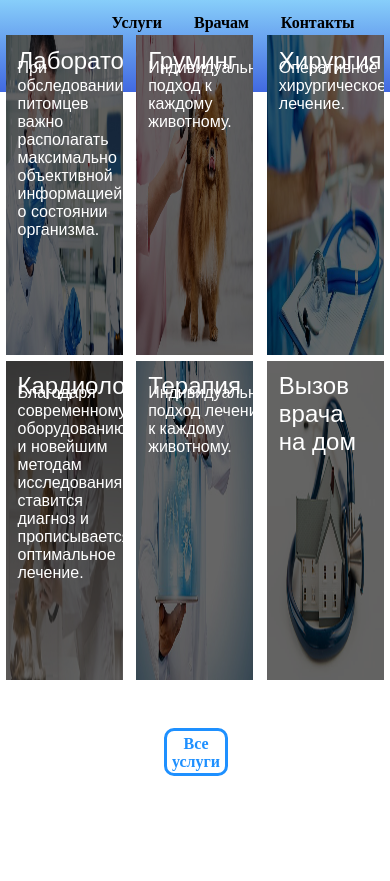
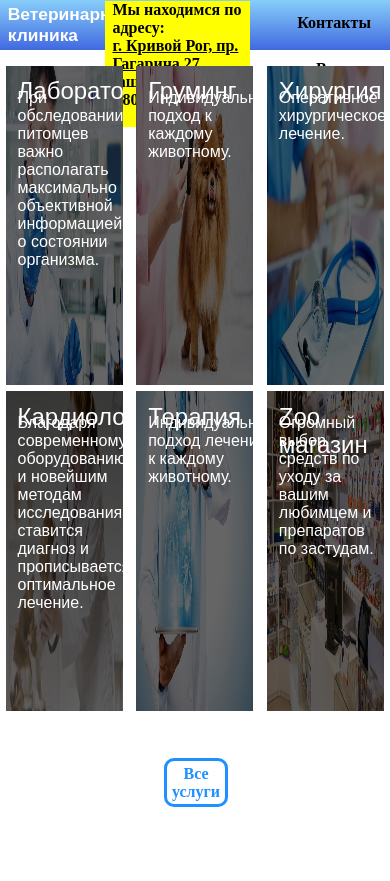
Before and after one commit to MainStar/Myr, a PHP site: page /index.html in a window 390 px wide; the page is wider, and only the part inside the window is pictured. Shown: the top 881 px of that part. Run offline with PHP 8.4, Linux system fonts and the light colour scheme; some libraries are stand-ins or nearby versions.

Commit message:
Changed head of the page. Add Name of cthe clinic and add phone number to thee head

```diff
--- a/index.html
+++ b/index.html
@@ -11,6 +11,19 @@
 <body>
 	<div class="main_container">
 		<div class="block_head">
+			<div class="name_in_head">
+				<a><h3>Ветеринарная клиника «ЛяМур»</h3></a>
+			</div>
+			<div class="addres_in_head">
+				<div class="addres">
+					<a><h4>Мы находимся по адресу: </h4></a>
+					<a href="#contacts" style="color: black;"><h4>г. Кривой Рог, пр. Гагарина 27</h4></a>
+				</div>
+				<div class="phone">
+					<a><h4>Наш телефон: </h4></a>
+					<a><h4>+380 (68) 577-88-77</h4></a>
+				</div>
+			</div>
 			<div class="menu">
 				<ul class="clinic_tab">
 					<li><a href="#contacts">Контакты</a></li>
@@ -81,9 +94,9 @@
 					</div>
 					<div class="service">
 						<div class="service6">
-							<img src="images/doctor_home.jpg">
-							<a>Вызов врача на дом</a>
-							<p><span class="service_info"></span></p>
+							<img src="images/pet_shop.jpg">
+							<a>Zoo магазин</a>
+							<p><span class="service_info">Огромный выбор средств по уходу за вашим любимцем и препаратов по застудам.</span></p>
 						</div>
 					</div>
 				</div>
--- a/styles/style.css
+++ b/styles/style.css
@@ -12,21 +12,43 @@
 /* Настройка блока ХЕДЕРА */
 .block_head{
 	width: 100%;
-	height: 1%;
-	z-index: 1;
-	/*background: url("../images/dog.jpeg");*/
-	/*background-repeat: no-repeat;
-	background-size: cover;
-	background-position: center; */
+	height: 5%;
+	background: linear-gradient(to top, #4169E1, #87CEFA);
 }
 /**-*****************************/
 
 /* Конфигурация блока меню */
 /* Настройка онвного первого меню (Первых основных 4 - х пунктов) */
+.addres_in_head{
+	float: left;
+	margin-left: 2%;
+	margin-top: 0.3%;
+	box-shadow: 10px solid black;
+	width: 37%;
+	background: yellow;
+}
+.addres{
+	float: left;
+	margin-left: 5%;
+}
+.phone{
+	float: right;
+	margin-right: 7%;
+}
+.name_in_head{
+	float: left;
+	width: 23%;
+	margin-left: 2%;
+	margin-top: 1%;
+	color: white;
+	font:93% sans-serif;
+}
 .menu{
-	position: relative;
+	float: right;
+	width: 30%;
+	height: 100%;
 	background: linear-gradient(to top, #4169E1, #87CEFA);
-	padding-right: 5%;
+	padding-right:0.8%;
 	opacity: 2;
 }
 .clinic_tab{
@@ -108,7 +130,7 @@
 	position: relative;
 	width: 100%;
 	height: 80%;
-	margin-top: 5%;
+	margin-top: 2.5%;
 }
 /* Конфигурация контейнера услуг первого блока */
 .services_container1{
```
Also changed, not shown: images/pet_shop.jpg (added).
